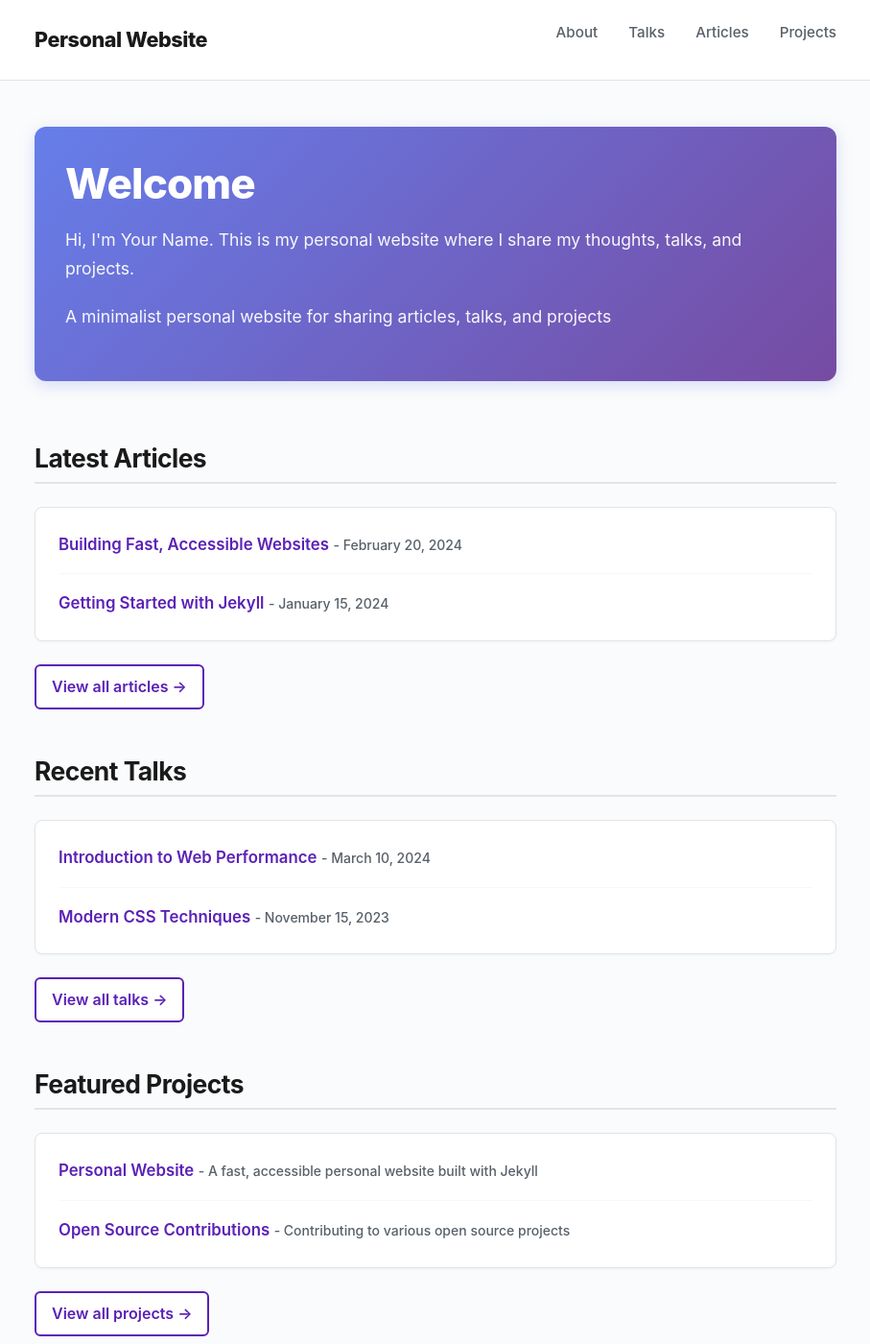
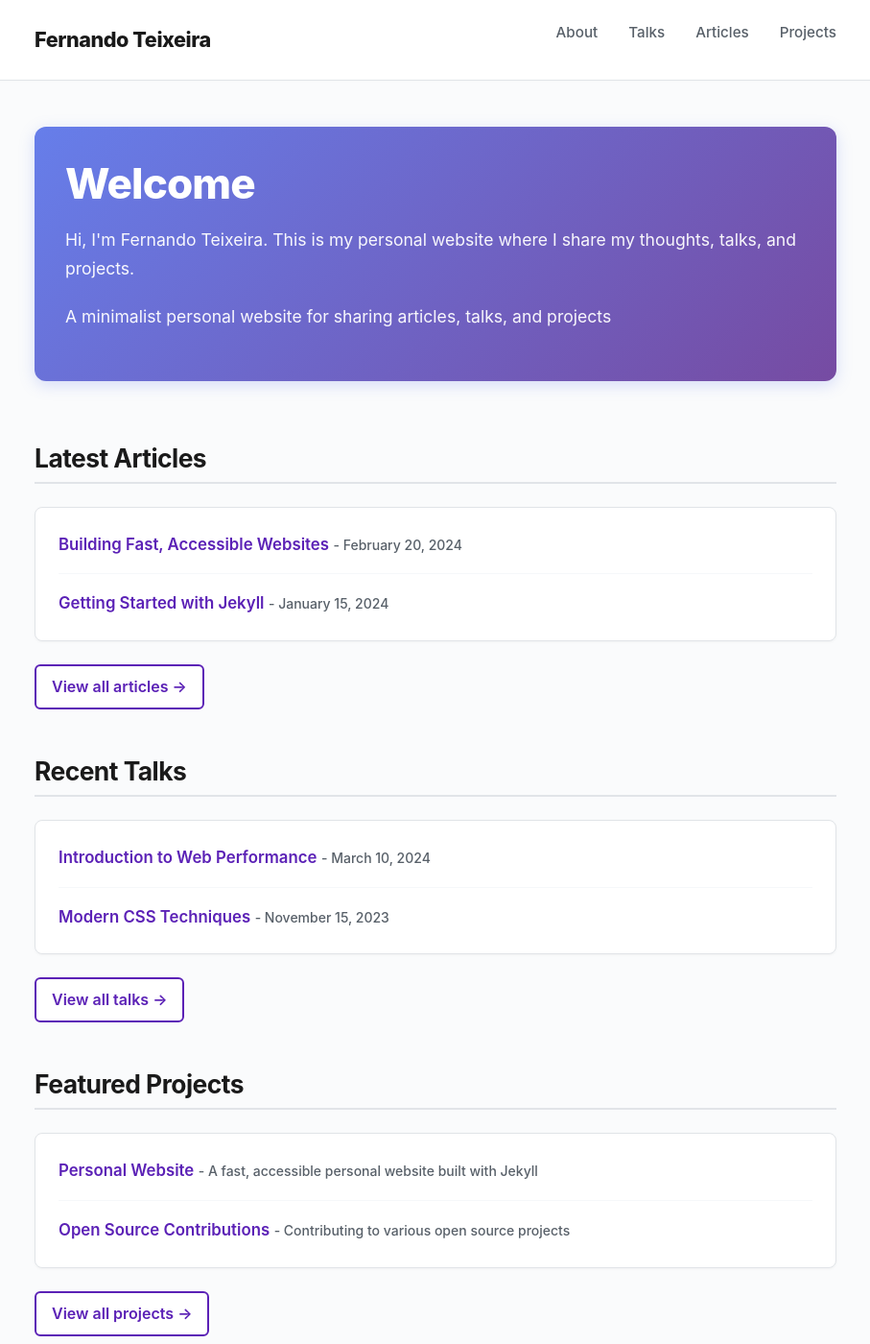
Before and after one commit to teixeira-fernando/teixeira-fernando.github.io, a Jekyll site: the page built from index.md, in a window 1280 px wide and 1400 px high. Shown: the whole window at 96% size, without its empty margins (186-1093 px from the left). Built offline with Jekyll 4.4.1, drawn with Linux system fonts in a browser that asks for light colours; some of the changed text lies outside the part shown.

Commit message:
updated persoinal data

```diff
--- a/_config.yml
+++ b/_config.yml
@@ -1,13 +1,13 @@
 # Site settings
-title: Personal Website
+title: Fernando Teixeira
 description: A minimalist personal website for sharing articles, talks, and projects
-url: "https://yourusername.github.io"
+url: "https://teixeira-fernando.github.io"
 baseurl: ""
 author:
-  name: Your Name
-  email: your.email@example.com
-  twitter: yourtwitterhandle
-  github: yourgithubusername
+  name: Fernando Teixeira
+  email: fernandoadt1@gmail.com
+  linkedin: fernandoadt1
+  github: teixeira-fernando
 
 # Build settings
 markdown: kramdown
```
